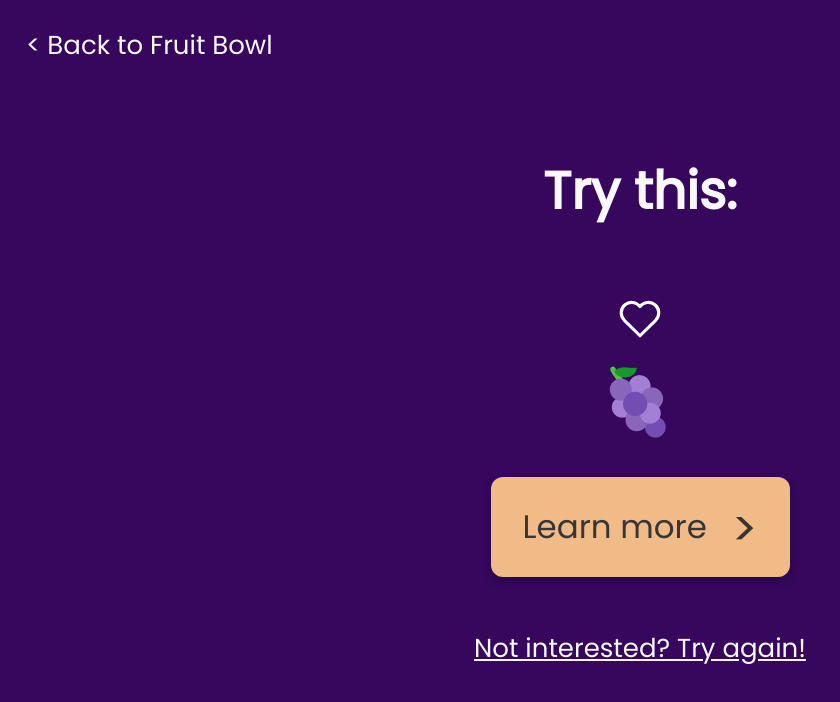
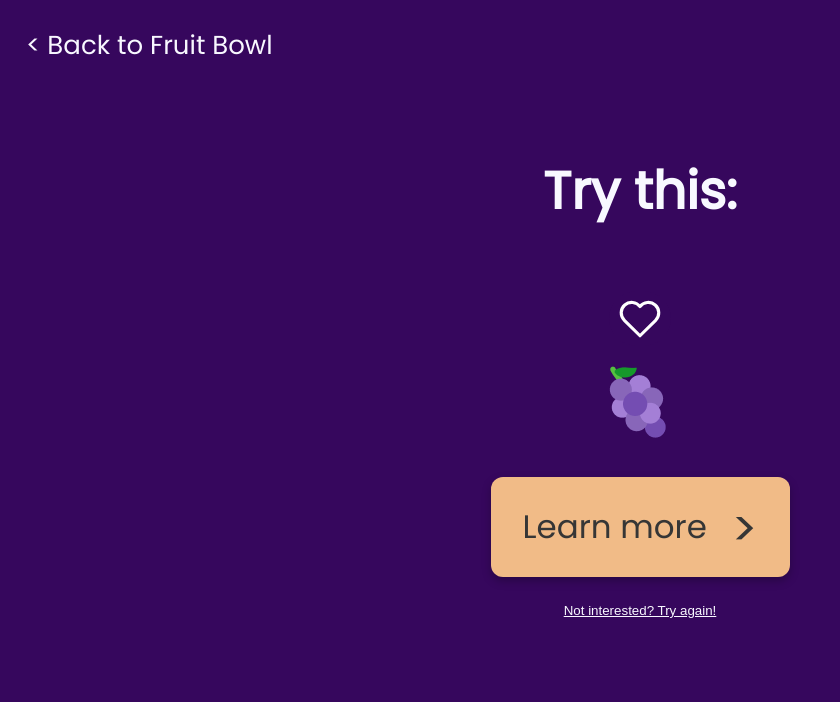
Before and after one commit to jdephil/fruit-bowl-frontend, a React (Create React App) app: page /mentalhealth in a window 1280 px wide. Shown: the top 702 px of the page, without its empty margins (0-840 px from the left). Built offline with nearby package versions, Linux system fonts and the light colour scheme; no server answers.

Commit message:
try again button replacing link

```diff
--- a/src/Faves.js
+++ b/src/Faves.js
@@ -3,12 +3,12 @@ import { useCookies } from 'react-cookie'
 import './faves.css'
 
 function Faves(props) {
-  const [cookie, setCookie] = useCookies(["faves"])
+  const [cookie, setCookie, removeCookie] = useCookies(["faves"])
   const [faved, setFaved] = useState(false)
   // const [faveArr, setFaveArr] = useState([])
 
   let faveArr = []
-  let cookies = document.cookie
+  // let cookies = document.cookie
 
 
   const handleFave = async(e) => {
@@ -20,22 +20,28 @@ function Faves(props) {
       document.querySelector('svg').style.fill = "#F1BB87"
       faveArr.push(props.tipP._id)
       console.log("added",faveArr)
-      // setCookie("faves", JSON.stringify(faveArr), {
-      //   path: "/",
-      //   expires: new Date('2032-12-31')
-      // })
-      document.cookie = `faves=${JSON.stringify(faveArr)}; expires=${new Date('2032-12-31')}; path=/`
-      console.log('added',cookies)
+      setCookie("faves", JSON.stringify(faveArr), {
+        path: "/",
+        expires: new Date('2032-12-31')
+      })
+      // document.cookie = `faves=${JSON.stringify(faveArr)}; expires=${new Date('2032-12-31')}; path=/`
+      console.log('added',cookie)
       console.log("faved",faved)
     } else if (faved === true ) {
       document.querySelector('svg').style.fill = "none"
       let index = faveArr.indexOf(`${props.tipP._id}`)
       faveArr.splice(index, 1)
       console.log('deleted',faveArr)
-      document.cookie = `faves=${JSON.stringify(faveArr)}; expires=${new Date('2032-12-31')}; path=/`
+      removeCookie("faves")
+      setCookie("faves", JSON.stringify(faveArr), {
+        path: "/",
+        expires: new Date('2032-12-31')
+      })
+      // document.cookie = `faves= ; expires=${new Date('2000-12-31')}; path=/`
+      // document.cookie = `faves=${JSON.stringify(faveArr)}; expires=${new Date('2032-12-31')}; path=/`
       console.log("defaved",faved)
     setFaved(false)
-    console.log('deleted',cookies)
+    console.log('deleted',cookie)
     }
 
   }
--- a/src/MentalHealth.js
+++ b/src/MentalHealth.js
@@ -40,7 +40,7 @@ function MentalHealth() {
                     Learn more <span id="learnMoreArrow">&#62;</span>
                 </div>
             </a>
-          <a href="/mentalhealth" id="tryAgain">Not interested? Try again!</a>
+          <button onClick={fetchTips} id="tryAgain">Not interested? Try again!</button>
         </div>
       )
 }
--- a/src/TryThis.css
+++ b/src/TryThis.css
@@ -57,4 +57,7 @@ a {
 #tryAgain {
   padding-top: 2em;
   text-decoration: underline;
+  background-color: #36075D;
+  color: ghostwhite;
+  border: none;
 }
```
